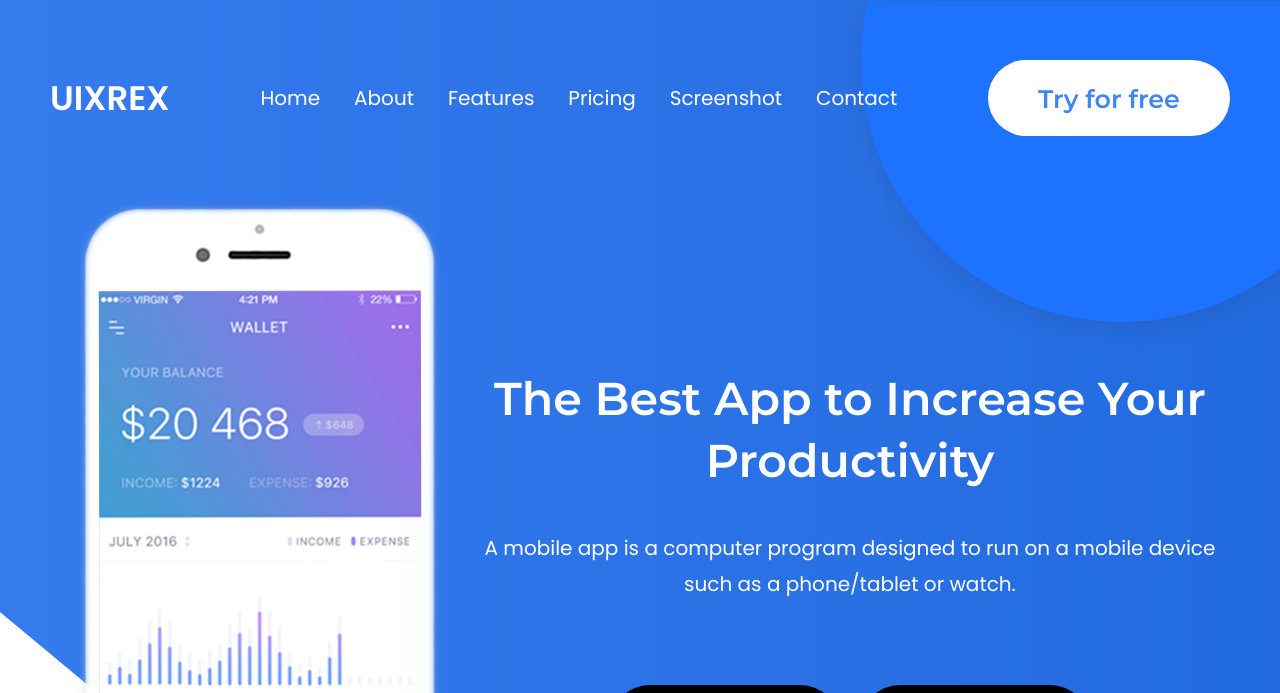
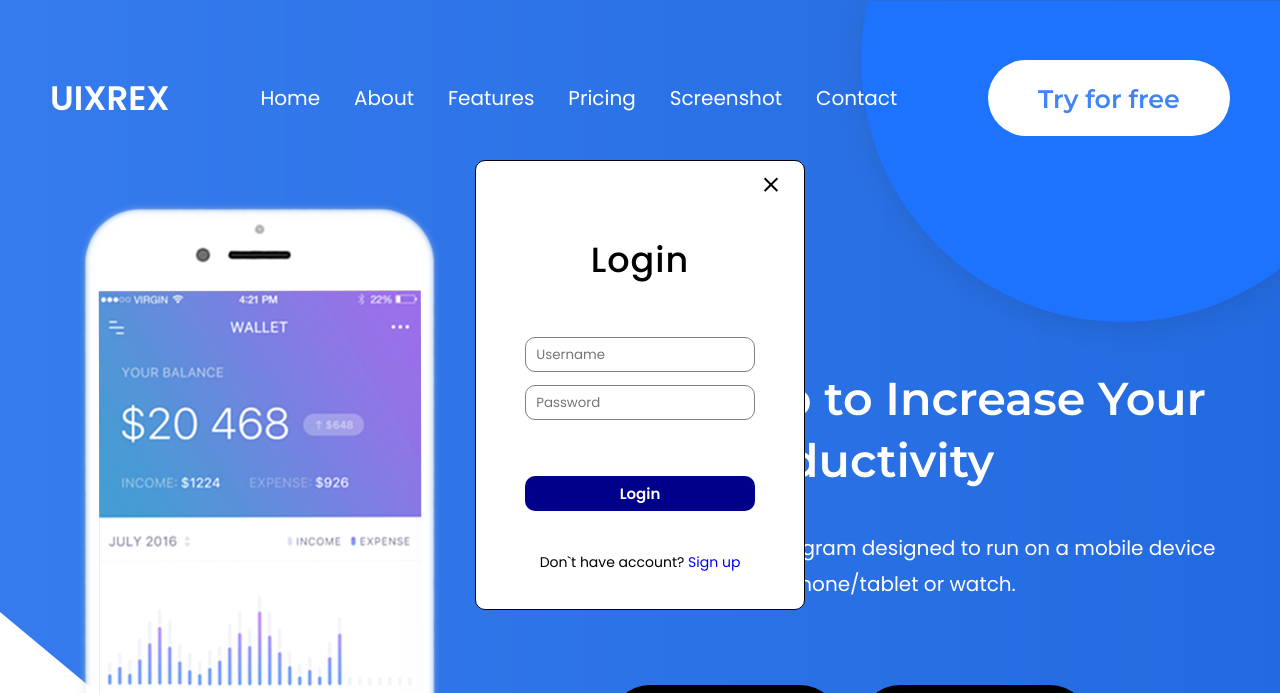
Before and after one commit to ipo7/uixrex, a plain HTML site: page index.html in a window 1280 px wide. Both pictures are taken after a click on the button "Try for free". Shown: the top 693 px of the page. Drawn offline with nearby package versions, Linux system fonts and the light colour scheme.

Commit message:
Add files via upload

```diff
--- a/css/style.css
+++ b/css/style.css
@@ -81,6 +81,82 @@ body {
   color: #fff;
   margin: 0 auto;
   text-align: center;
+}
+
+.formLogin {
+  width: 330px;
+  height: 450px;
+  border-radius: 10px;
+  border: 1px solid #000;
+  background-color: #fff;
+  display: none;
+  flex-direction: column;
+  align-items: center;
+  justify-content: flex-start;
+  position: fixed;
+  top: 20%;
+  margin: auto;
+  left: 0;
+  right: 0;
+  z-index: 8;
+}
+.formLogin__exit {
+  width: 10px;
+  height: 10px;
+  border: solid #000;
+  border-width: 0 0 2px 2px;
+  position: relative;
+  transform: rotate(-45deg);
+  cursor: pointer;
+  top: 3%;
+  left: 40%;
+}
+.formLogin__exit:hover, .formLogin__exit:hover:before {
+  border-color: red;
+}
+.formLogin__exit:before {
+  content: "";
+  position: absolute;
+  width: 10px;
+  height: 10px;
+  border: solid #000;
+  border-width: 0 0 2px 2px;
+  transform: rotate(180deg);
+  top: 8px;
+  right: 8px;
+}
+.formLogin__title {
+  font-size: 35px;
+  font-weight: 500;
+  line-height: 45px;
+  letter-spacing: 1px;
+  padding: 20% 0 15%;
+  color: #000000;
+}
+.formLogin__input {
+  width: 70%;
+  height: 35px;
+  margin: 2% 0;
+  border-radius: 10px;
+  padding-left: 10px;
+  border: 1px solid #808080;
+}
+.formLogin__footer {
+  color: #000;
+  font-size: 14px;
+}
+.formLogin__button {
+  margin: 15% 0 10%;
+  width: 70%;
+  height: 35px;
+  background-color: #00008B;
+  color: #fff;
+  font-size: 15px;
+  font-weight: 600;
+  border-radius: 10px;
+}
+.formLogin__button:hover {
+  background-color: #0000CD;
 }
 
 .container {
--- a/index.html
+++ b/index.html
@@ -13,6 +13,19 @@
 </head>
 
 <body>
+
+	<form class="formLogin" action="index.html" method="post">
+		<div class="formLogin__exit">
+		</div>
+		<div class="formLogin__title">Login
+		</div>
+		<input class="formLogin__input" type="text" name="" value="" placeholder="Username">
+		<input class="formLogin__input" type="password" name="" value="" placeholder="Password">
+		<button class="formLogin__button" type="button" name="button">Login</button>
+		<span class="formLogin__footer">Don`t have account?
+			<a href="#">Sign up</a>
+		</span>
+	</form>
 
 	<main class="main-block">
 		<div class="main-block__container container">
--- a/js/script.js
+++ b/js/script.js
@@ -7,6 +7,21 @@ $(function() {
     $('.header__menu').toggleClass('header__menu_disable');
 
   });
+
+  $('.header__button').on('touchstart click', function(e) {
+      e.stopPropagation();
+      $('.formLogin').css('display', 'flex')
+      //  e.preventDefault();
+      //$('.sign-up').animate({transform: 'scale(0.7)'});
+    });
+
+    $('.formLogin__exit').on('touchstart click', function(e) {
+      e.stopPropagation();
+      $('.formLogin').css('display', 'none')
+      //  e.preventDefault();
+      //$('.sign-up').animate({transform: 'scale(0.7)'});
+    });
+
 
   // $('.price-item').on('mouseenter touchend', function(e) {
   //
```
